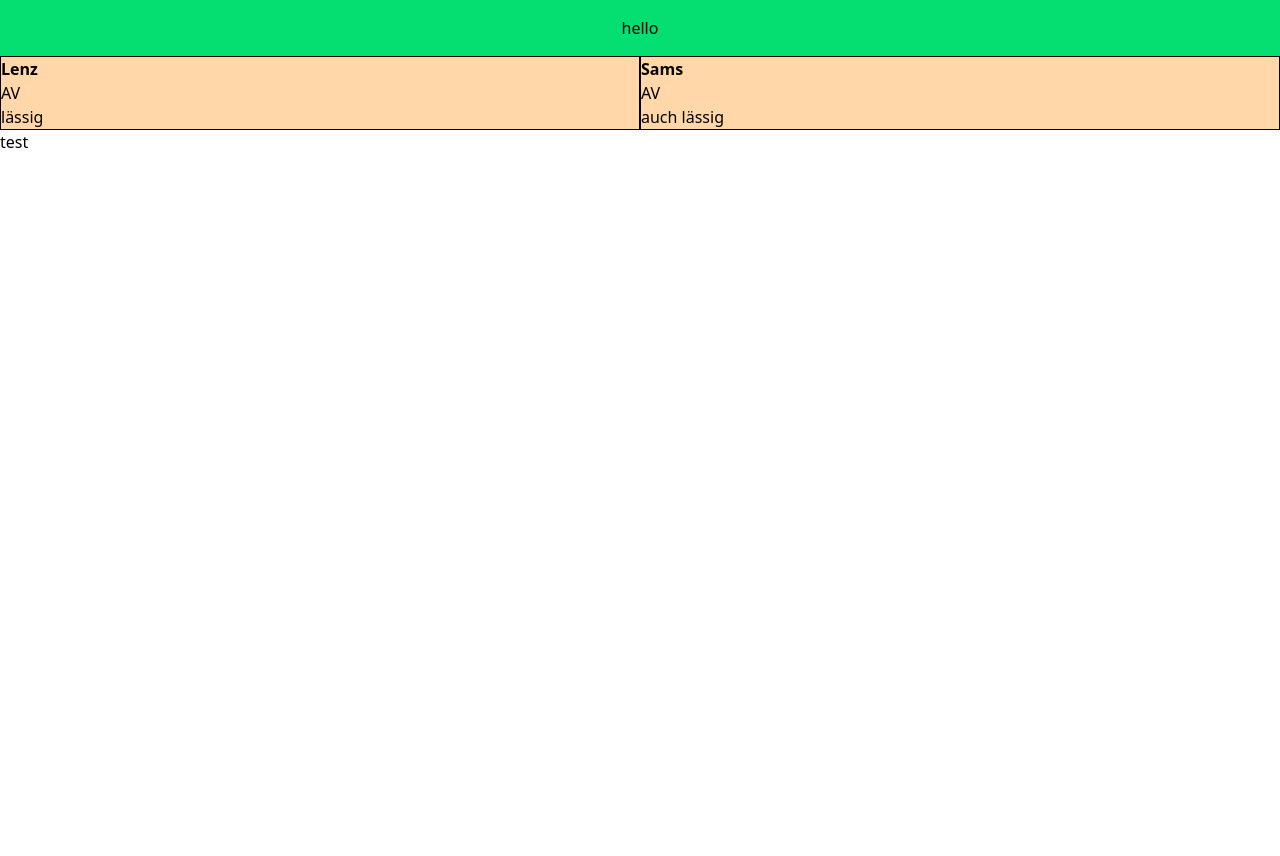
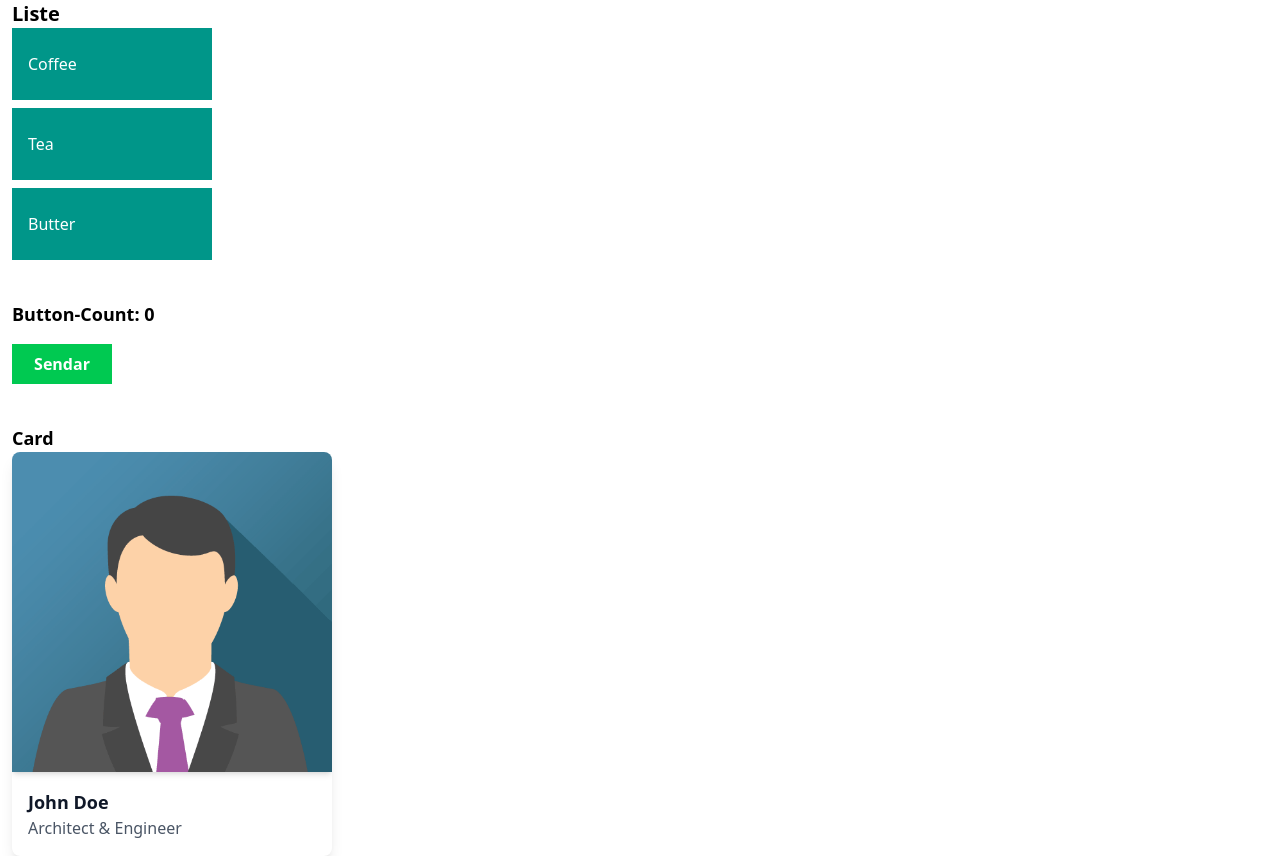
Before and after one commit to dorotea007/4cWI_WEB_JS, a React (Vite) app in the folder React/react2/: page / in a window 1280 px wide. Before the commit the page ends 800 px from the top, so only its background shows below. Built offline with nearby package versions, Linux system fonts and the light colour scheme.

Commit message:
finished 02_Components

```diff
--- a/React/react2/src/App.jsx
+++ b/React/react2/src/App.jsx
@@ -1,21 +1,31 @@
-import { useState } from 'react'
-import reactLogo from './assets/react.svg'
-import viteLogo from '/vite.svg'
-import './App.css'
-import Card from './components/Card'
+import { useState } from "react";
+import "./App.css";
+import Card from "./components/Card";
+import List from "./components/List";
+import Button from "./components/Button";
 
 function App() {
   const [count, setCount] = useState(0);
 
   return (
-    <>
-      <h1 className="bg-green-400 p-4 text-center">hello</h1>
-      <div className="flex">
-      <Card name={"Lenz"} jobtitle={"AV"} description={"lässig"}/>
-      <Card name={"Sams"} jobtitle={"AV"} description={"auch lässig"}/>
+    <div className="pl-3">
+      <h1 className="text-xl font-bold">Liste</h1>
+      <div className="flex flex-col gap-2">
+        <List item="Coffee" />
+        <List item="Tea" />
+        <List item="Butter" />
       </div>
-      test
-    </>
+
+      <h1 className="mt-10 text-lg font-semibold">Button-Count: {count}</h1>
+      <div className="mt-4">
+        <Button element="Sendar" count={count} setCount={setCount} />
+      </div>
+
+      <h1 className="mt-10 text-lg font-semibold">Card</h1>
+      <div className="flex flex-col gap-4">
+        <Card image={"/avatar.png"} name={"John Doe"} jobtitle={"Architect & Engineer"}></Card>
+      </div>
+    </div>
   );
 }
 
--- /dev/null
+++ b/React/react2/src/components/Button.jsx
@@ -0,0 +1,10 @@
+export default function Button({ element, count, setCount }) {
+  return (
+    <div
+      onClick={() => setCount(count + 1)}
+      className="bg-green-500 w-25 h-10 flex items-center justify-center hover:bg-green-700 text-white font-bold cursor-pointer"
+    >
+      <p>{element}</p>
+    </div>
+  );
+}
--- a/React/react2/src/components/Card.jsx
+++ b/React/react2/src/components/Card.jsx
@@ -1,11 +1,15 @@
 import React from "react";
 
-export default function Card({name, jobtitle, description}) {
+export default function Card({ image, name, jobtitle }) {
   return (
-  <div className="bg-orange-200 border w-full">
-    <p className="font-bold">{name}</p>
-    <p>{jobtitle}</p>
-    <p>{description}</p>
-  </div>
+    <div className="max-w-xs bg-white shadow-lg overflow-hidden rounded-lg">
+      <div className="flex justify-center">
+        <img src={image} alt={name} className="w-full h-80 object-cover shadow-md" />
+      </div>
+      <div className="p-4 text-start">
+        <p className="text-lg font-bold text-gray-900">{name}</p>
+        <p className="text-gray-600">{jobtitle}</p>
+      </div>
+    </div>
   );
 }
--- /dev/null
+++ b/React/react2/src/components/List.jsx
@@ -0,0 +1,11 @@
+
+
+import React from "react";
+
+export default function List({ item }) {
+  return (
+    <div className="bg-teal-600 text-white w-50 h-18 flex pl-4 items-center justify-start hover:bg-teal-500">
+      <p>{item}</p>
+    </div>
+  );
+}
```
Also changed, not shown: React/react2/public/avatar.png (added).
